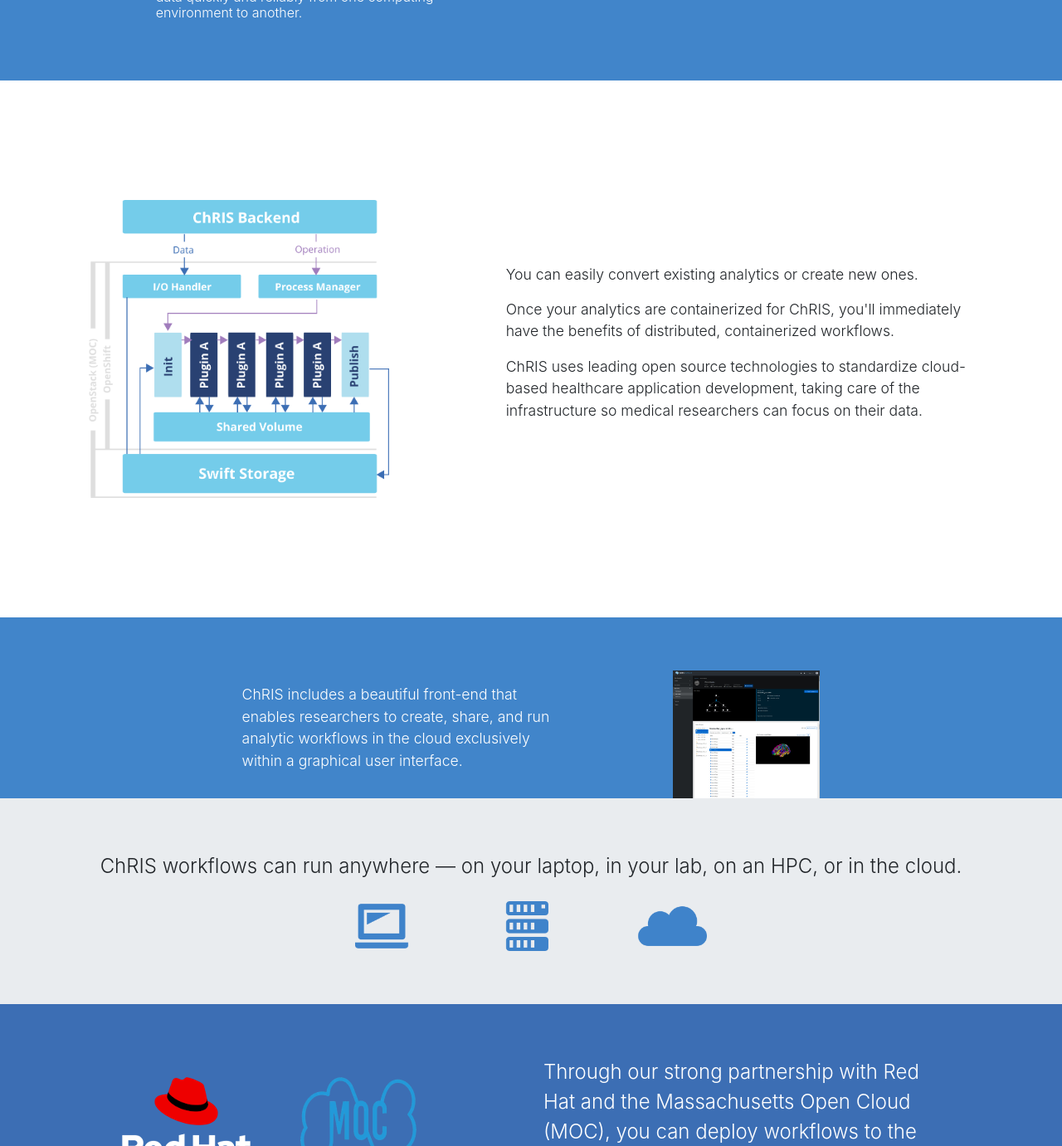
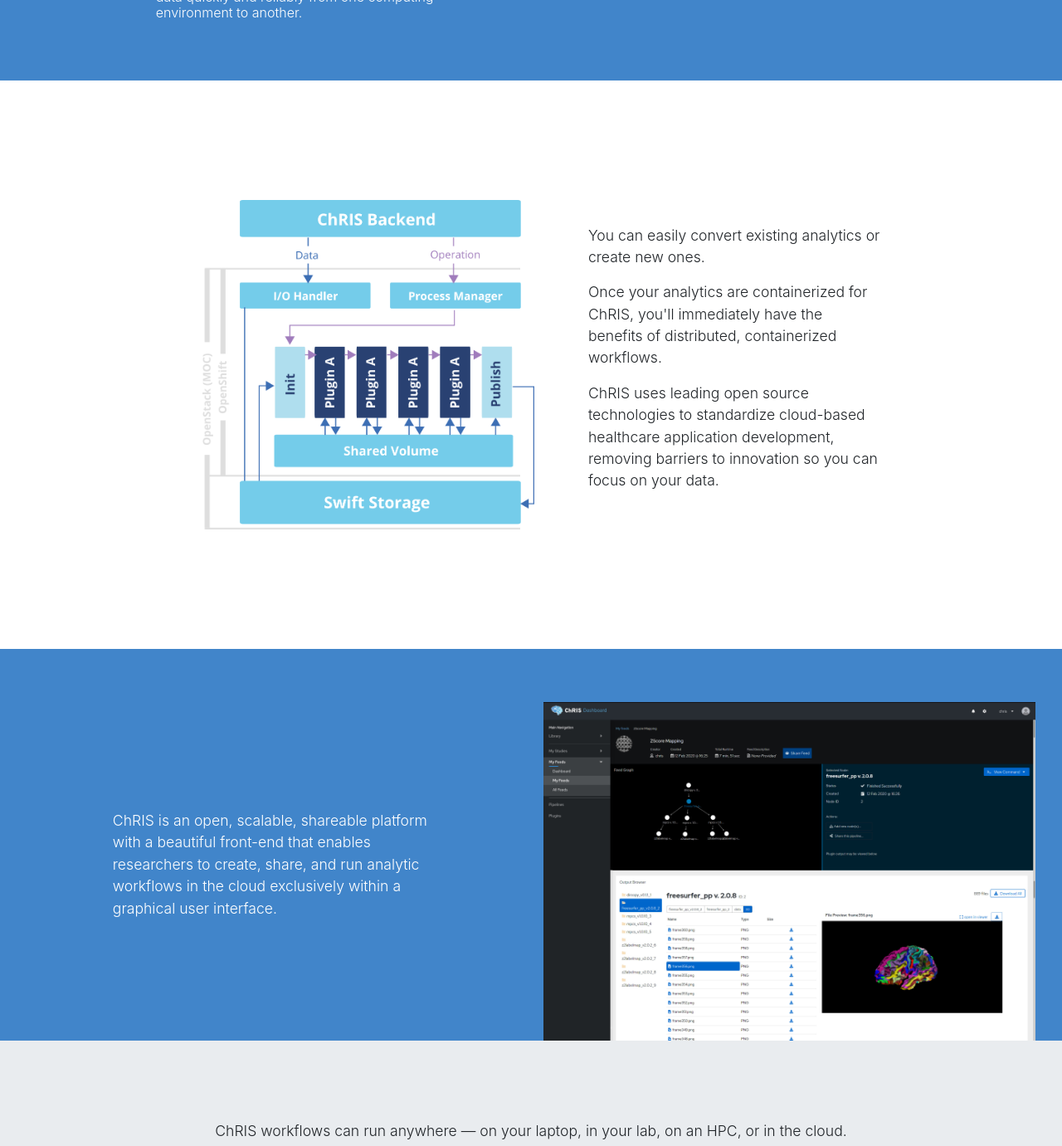
Before and after one commit to FNNDSC/website-old, a Jekyll site: the page built from index.html, in a window 1280 px wide and 1400 px high, scrolled down 815 px, cut to the strip 19-1400 px from the top of the window. Shown: the whole strip at 83% size. Built offline with Jekyll 4.4.1, drawn with Linux system fonts in a browser that asks for light colours; nearby versions of some CDN libraries; some web fonts are replaced; the list of posts is cut into pages by our own code; some of the changed text lies outside the part shown.

Commit message:
more front page refinements (mostly padding/spacing)

```diff
--- a/_includes/jumbotron_front.html
+++ b/_includes/jumbotron_front.html
@@ -8,30 +8,26 @@
                 to data quickly and reliably from one computing environment to another.
             </h6>
         </div>
-        <div class="offset-lg-1 col-lg-5 col-md-6 offset-md-1 col-sm-7 mt-md-0 mt-sm-5">
+        <div class="col-lg-5 col-md-6 offset-md-1 col-sm-7 mt-md-0 mt-sm-5">
             <img src="{{ site.baseurl }}/assets/images/illus_containerize.png" alt="Illustration of containerizing an analytic program">
         </div>
     </div>
 </div>
 <div class="jumbotron container-fluid" id="jumbo-arch">
-        <div class="row justify-content-center align-items-sm-center">
-            <div class="col-lg-4 col-md-6 col-sm-12 justify-content-center text-center pb-xs-5">
+        <div class="d-flex justify-content-center align-items-sm-center">
+            <div class="col-md-5 col-sm-12 justify-content-center text-center pb-xs-5">
                 <img src="{{ site.baseurl }}/assets/images/diagram_chris-arch.png" alt="ChRIS Architecture Diagram">
             </div>
-            <div class="col-lg-6 offset-lg-1 col-md-4 offset-md-0 col-sm-12 mt-md-0 mt-sm-2 font-weight-light">
+            <div class="col-md-4 col-sm-12 mt-md-0 mt-sm-2 font-weight-light">
                 <p>
-                    You can easily convert existing analytics
-                    or create new ones.
+                    You can easily convert existing analytics or create new ones.
                 </p><p>
-                    Once your analytics are containerized for
-                    ChRIS, you'll immediately have the benefits
-                    of distributed, containerized workflows.
+                    Once your analytics are containerized for ChRIS, you'll
+                    immediately have the benefits of distributed, containerized workflows.
                 </p><p>
-                    ChRIS uses leading open source technologies
-                    to standardize cloud-based healthcare
-                    application development, taking care of the
-                    infrastructure so medical researchers can
-                    focus on their data.
+                    ChRIS uses leading open source technologies to standardize cloud-based
+                    healthcare application development, removing barriers to innovation
+                    so you can focus on your data.
                 </p>
             </div>
         </div>
@@ -39,15 +35,15 @@
 
 <div class="jumbotron container-fluid" id="jumbo-frontend">
         <div class="row justify-content-center align-items-sm-center">
-                <div class="col-lg-4 col-md-4 col-sm-12">
+                <div class="offset-md-1 col-md-4 col-sm-12">
                     <p>
-                            ChRIS includes a beautiful front-end that
-                            enables researchers to create, share, and run
-                            analytic workflows in the cloud exclusively
-                            within a graphical user interface.
+                    ChRIS is an open, scalable, shareable platform with a beautiful
+                    front-end that enables researchers to create, share, and run
+                    analytic workflows in the cloud exclusively within a graphical
+                    user interface.
                     </p>
                 </div>
-                <div class="offset-lg-1 col-md-2 offset-md-1 col-sm-12 mt-md-0 mt-sm-2">
+                <div class="offset-md-1 col-md-6 offset-md-1 col-sm-12 mt-md-0 mt-sm-2">
                         <img src="{{ site.baseurl }}/assets/images/chris-screenshot.jpg" alt="ChRIS UI Screenshot">
                 </div>
         </div>
@@ -55,21 +51,20 @@
 
 <div class="jumbotron container-fluid" id="jumbo-envs">
         <div class="row justify-content-center align-items-center text-center">
-                <div class="col-12">
-                    <p>
-                            ChRIS workflows can run anywhere — on your laptop,
-                            in your lab, on an HPC, or in the cloud.
+                <div class="col-12 mt-3">
+                    <p class="mt-3 mb-3">
+                        ChRIS workflows can run anywhere — on your laptop, in your lab, on an HPC, or in the cloud.
                     </p>
                 </div>
-                <div class="col-12 mt-2 text-center">
-                        <img src="{{ site.baseurl }}/assets/images/illus_envs.png" alt="Laptop, server, and cloud environments icons">
+                <div class="col-12 mt-2 text-center mb-3">
+                        <img class="mb-3 mt-3" src="{{ site.baseurl }}/assets/images/illus_envs.png" alt="Laptop, server, and cloud environments icons">
                 </div>
         </div>
 </div>
 
 
 <div class="jumbotron container-fluid" id="jumbo-partners">
-        <div class="row align-items-sm-center">
+        <div class="row align-items-sm-center mt-3 mb-3">
             <div class="offset-md-1 col-lg-2 col-md-3 col-sm-6 text-center mb-sm-5 mb-xs-5">
                 <img src="{{ site.baseurl }}/assets/images/logos/redhat_rev.png" alt="Red Hat logo">
             </div>
@@ -78,10 +73,10 @@
                 </div>
             <div class="col-lg-5 offset-lg-1 col-md-4 offset-md-0 pt-md-0 offset-sm-3 col-sm-6 pt-sm-2 font-weight-light">
                 <p>
-                    Through our strong partnership with Red Hat and
-                    the Massachusetts Open Cloud (MOC), you can
-                    deploy workflows to the MOC — while still
-                    maintaining ownership of your own data.
+                    Through our strong partnership with Red Hat and the
+                    Massachusetts Open Cloud (MOC), you can deploy
+                    workflows to the MOC — while still maintaining
+                    ownership of your own data.
                 </p>
             </div>
         </div>
@@ -92,8 +87,9 @@
                 <div class="col-lg-6 col-12">
                     <h2>Why use ChRIS?</h2>
                     <p>
-                        ChRIS allows researchers the ability to simply deploy their applications in a cloud infrastructure with access to
-                        <strong>more data</strong>, <strong>more compute</strong>, and <strong>more collaboration</strong> to drive medical innovation.
+                        ChRIS is a revolutionary platform that allows researchers the ability to
+                        simply deploy their applications in a cloud infrastructure with access
+                        to <strong>more data</strong>, <strong>more compute</strong>, and <strong>more collaboration</strong> to drive medical innovation.
                     </p>
                 </div>
         </div>
--- a/assets/css/screen.css
+++ b/assets/css/screen.css
@@ -1283,7 +1283,6 @@
 
 #jumbo-why > div > div {
     background: rgba(255,255,255,0.85);
-    padding-top: 20px;
     padding-bottom: 20px;
 }
 
@@ -1295,14 +1294,19 @@
     padding-right: 20px;
 }
 
-
+/*
 #jumbo-envs p,
 #jumbo-partners p {
     font-size: 1.5rem !important;
 }
+*/
+
+#jumbo-partners img {
+    padding-top: 2em;
+}
 
 #jumbo-why {
-    margin-top: 8rem;
+    margin-top: 1rem;
 }
 
 .video-container {
--- a/index.html
+++ b/index.html
@@ -6,9 +6,9 @@
 {% if page.url == "/" %}
 
 <div class="callout" >
-
-As more and more of our lives become ever intimately impacted by computing, <strong>open source</strong>, <strong>open standards</strong>, and <strong>open platforms</strong> are fundamentally important.
-
+    As more and more of our lives become ever intimately impacted by computing,
+    now more than ever, <strong>open source</strong>, <strong>open standards</strong>, and <strong>open platforms</strong> are
+    fundamentally important for our research community.
 </div>
 
 <div class="card-deck front">
```
Also changed, not shown: assets/images/chris-screenshot.jpg.
